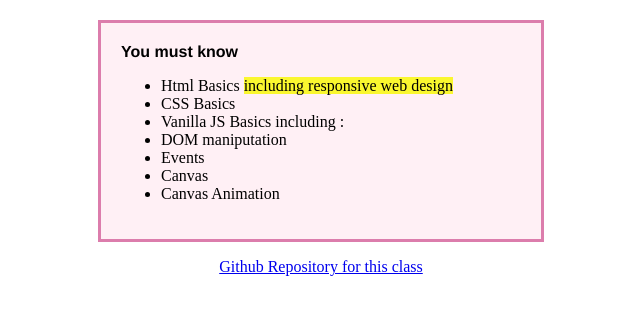
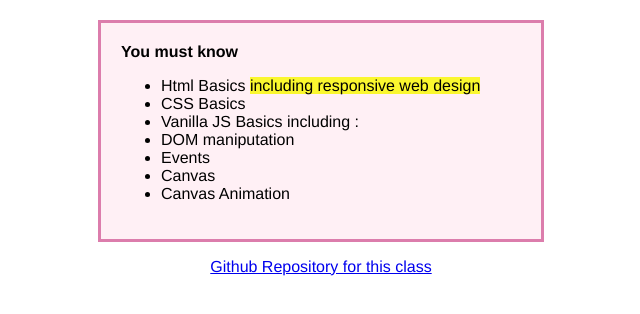
Before and after one commit to loktal/Website-Exercise, a plain HTML site: page index.html in a window 1280 px wide. Shown: the part 60-374 px from the top of the page, without its empty margins (319-959 px from the left). Drawn offline with Linux system fonts and the light colour scheme.

Commit message:
Update styles.css

```diff
--- a/styles.css
+++ b/styles.css
@@ -14,7 +14,7 @@ highlight {
 
 }
 
-h1,p-carre {
+body {
     font-family: Helvetica;
   }
 
```
